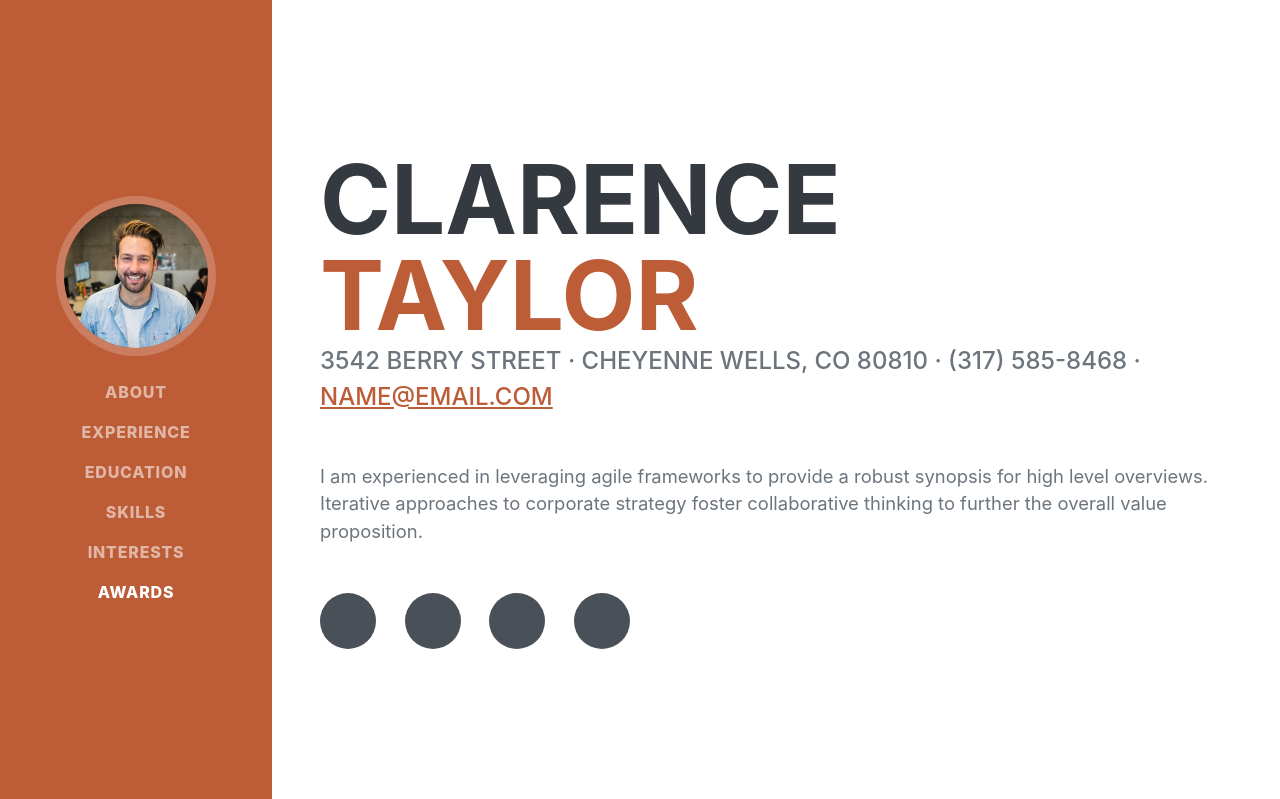
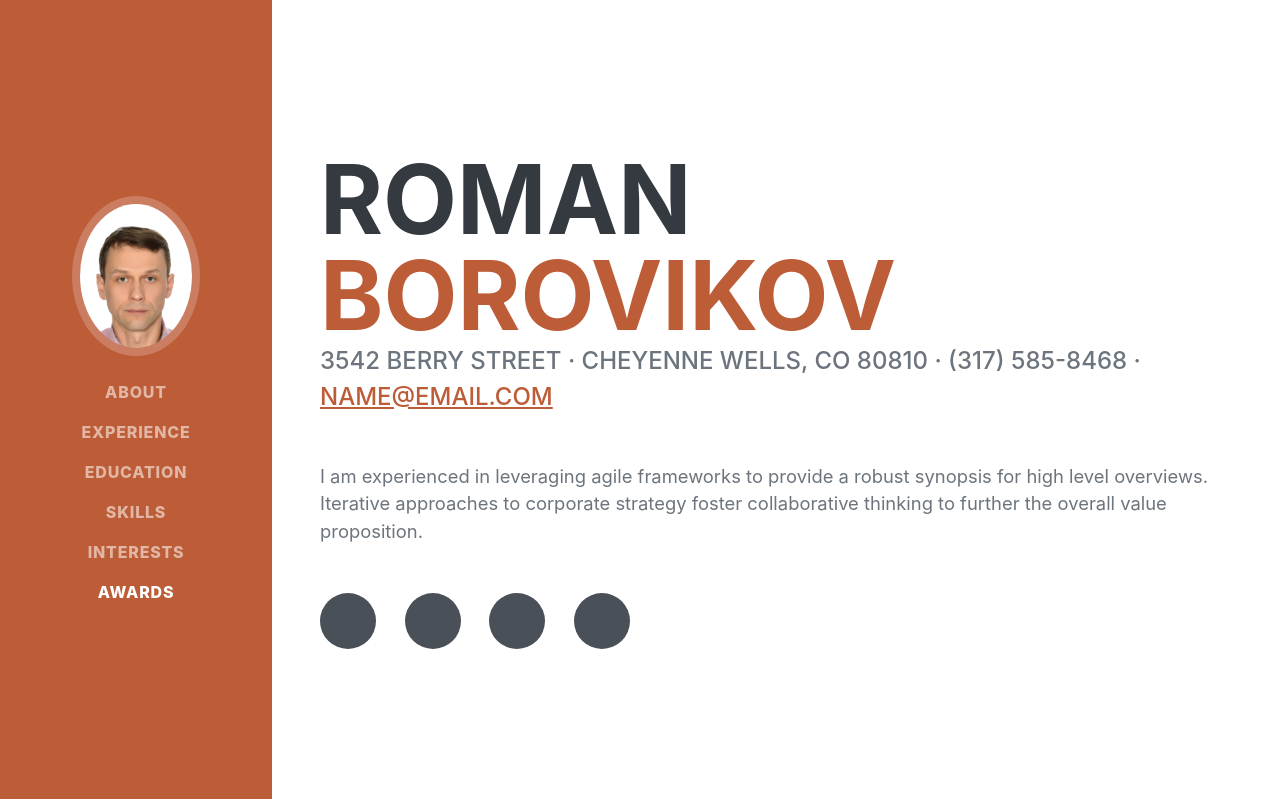
Before and after one commit to crazydigger/portfolio, a Django app: page / in a window 1280 px wide. Shown: the top 799 px of the page. Run offline with Django 4.2, Linux system fonts and the light colour scheme; some libraries are stand-ins or nearby versions; some web fonts are replaced.

Commit message:
update added

```diff
--- a/portfolio/portfolio/templates/index.html
+++ b/portfolio/portfolio/templates/index.html
@@ -8,10 +8,10 @@
         <meta name="description" content="" />
         <meta name="author" content="" />
         <title>Resume - Start Bootstrap Theme</title>
-        <link rel=  type="image/x-icon" href="assets/img/favicon.ico" />
+        <link rel=  type="image/x-icon" href="{% static "favicon.ico"%} />
         <!-- Font Awesome icons (free version)-->
 
-        <script src="{% static "//all.js"%} crossorigin="anonymous"></script>
+        <script src="{% static "/all.js"%} crossorigin="anonymous"></script>
         <!-- Google fonts-->
         <link href="https://fonts.googleapis.com/css?family=Saira+Extra+Condensed:500,700" rel="stylesheet" type="text/css" />
         <link href="https://fonts.googleapis.com/css?family=Muli:400,400i,800,800i" rel="stylesheet" type="text/css" />
@@ -22,8 +22,8 @@
         <!-- Navigation-->
         <nav class="navbar navbar-expand-lg navbar-dark bg-primary fixed-top" id="sideNav">
             <a class="navbar-brand js-scroll-trigger" href="#page-top">
-                <span class="d-block d-lg-none">Clarence Taylor</span>
-                <span class="d-none d-lg-block"><img class="img-fluid img-profile rounded-circle mx-auto mb-2" src="assets/img/profile.jpg" alt="..." /></span>
+                <span class="d-block d-lg-none">Roman Borovikov</span>
+                <span class="d-none d-lg-block"><img class="img-fluid img-profile rounded-circle mx-auto mb-2" src={% static "profile.jpg"%} alt="..." /></span>
             </a>
             <button class="navbar-toggler" type="button" data-bs-toggle="collapse" data-bs-target="#navbarResponsive" aria-controls="navbarResponsive" aria-expanded="false" aria-label="Toggle navigation"><span class="navbar-toggler-icon"></span></button>
             <div class="collapse navbar-collapse" id="navbarResponsive">
@@ -43,8 +43,8 @@
             <section class="resume-section" id="about">
                 <div class="resume-section-content">
                     <h1 class="mb-0">
-                        Clarence
-                        <span class="text-primary">Taylor</span>
+                        Roman
+                        <span class="text-primary">Borovikov</span>
                     </h1>
                     <div class="subheading mb-5">
                         3542 Berry Street · Cheyenne Wells, CO 80810 · (317) 585-8468 ·
```
Also changed, not shown: portfolio/static/favicon.ico (added), portfolio/static/profile.jpg (added).
